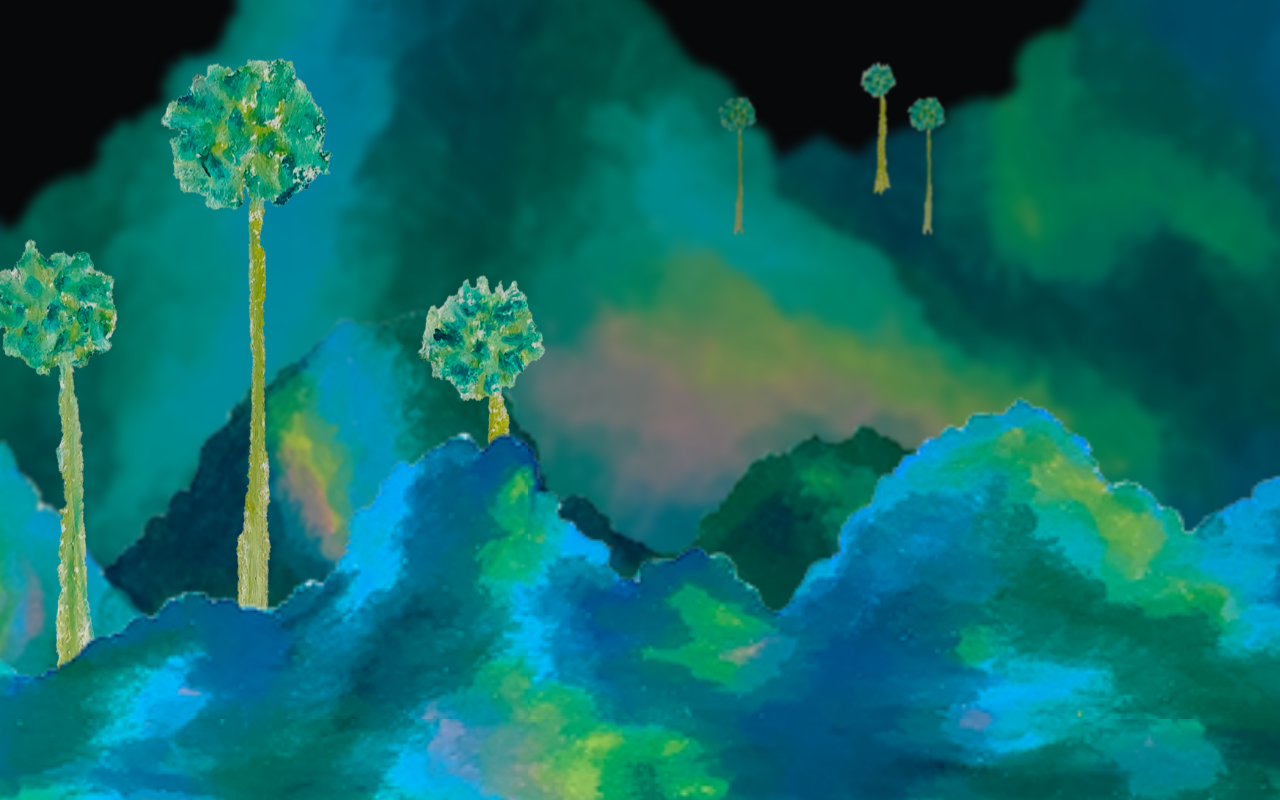
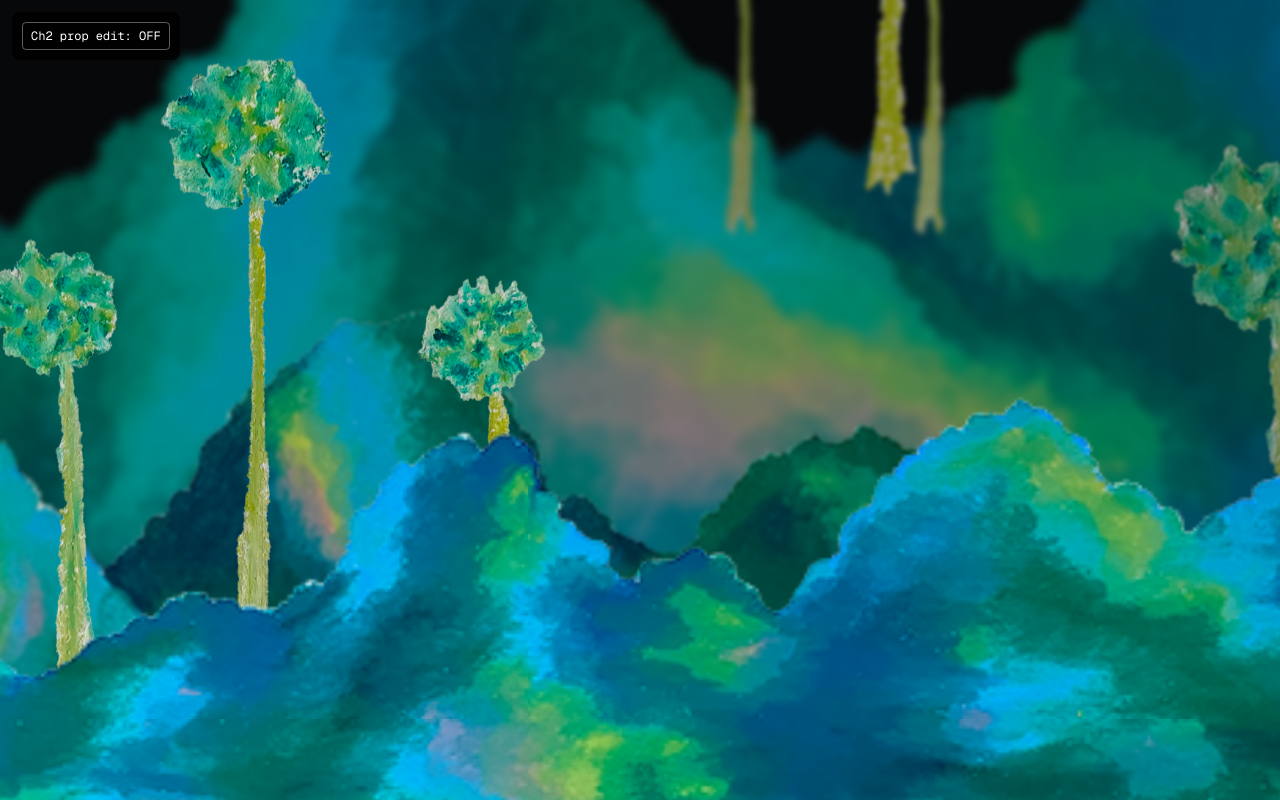
Before and after one commit to nalabboo/grun_261015, a Next.js app: page / in a window 1280 px wide. Built offline with nearby package versions, Linux system fonts and the light colour scheme.

Commit message:
grun_261018/s2 spore finish

```diff
--- a/src/components/scene2/Chapter2PropEditorPanel.tsx
+++ b/src/components/scene2/Chapter2PropEditorPanel.tsx
@@ -104,9 +104,9 @@ export default function Chapter2PropEditorPanel({
     const text = formatChapter2PropLayout(edits);
     try {
       await navigator.clipboard.writeText(text);
-      console.log("[Chapter2 spore4]", text);
+      console.log("[Chapter2 prop layout]", text);
     } catch {
-      console.log("[Chapter2 spore4]\n", text);
+      console.log("[Chapter2 prop layout]\n", text);
     }
   };
 
@@ -115,7 +115,7 @@ export default function Chapter2PropEditorPanel({
   return (
     <div style={panelStyle} onClick={(e) => e.stopPropagation()}>
       <button type="button" style={buttonStyle(editor.enabled)} onClick={onToggle}>
-        Ch2 spore4 edit: {editor.enabled ? "ON" : "OFF"}
+        Ch2 prop edit: {editor.enabled ? "ON" : "OFF"}
       </button>
 
       {editor.enabled && (
@@ -214,8 +214,8 @@ export default function Chapter2PropEditorPanel({
           </div>
 
           <div style={{ opacity: 0.72, lineHeight: 1.45 }}>
-            spore4 (berg2 뒤): Move / Scale on canvas. Copy JSON → CHAPTER2_PROP_FIXED_LAYOUTS.spore4 +
-            CHAPTER2_PROP_FIXED_BLUR.
+            spore2 ×2 + spore3: Move / Scale on canvas, blurRatio in panel. Copy JSON →
+            CHAPTER2_PROP_FIXED_LAYOUTS + CHAPTER2_PROP_FIXED_BLUR.
           </div>
         </>
       )}
--- a/src/components/scene2/Chapter2Scene.tsx
+++ b/src/components/scene2/Chapter2Scene.tsx
@@ -14,6 +14,7 @@ import Chapter2PropLayer from "@/components/scene2/Chapter2PropLayer";
 import Chapter2PropEditorPanel from "@/components/scene2/Chapter2PropEditorPanel";
 import {
   CHAPTER2_PROPS,
+  CHAPTER2_TUNABLE_PROP_IDS,
   getChapter2PropDefaultEdit,
   isChapter2PropTunable,
   sanitizeChapter2PropEdit,
@@ -67,7 +68,7 @@ export default function Chapter2Scene() {
 
   const [editor, setEditor] = useState<Chapter2PropEditorState>({
     enabled: false,
-    selectedId: "spore4",
+    selectedId: "spore2_0",
     mode: "translate",
   });
   const [propEdits, setPropEdits] = useState(defaultChapter2PropEdits);
@@ -205,7 +206,12 @@ export default function Chapter2Scene() {
   const maxForegroundScale = Math.max(...foregroundScales, 1);
 
   const berg4Layer = CHAPTER2_BERG_LAYERS.find((layer) => layer.id === "berg4");
-  const foregroundProps = CHAPTER2_PROPS.filter((prop) => prop.stack === "foreground");
+  const aboveBerg4Props = CHAPTER2_PROPS.filter((prop) => prop.stack === "aboveBerg4").sort(
+    (a, b) => a.zIndex - b.zIndex || a.id.localeCompare(b.id),
+  );
+  const aboveBerg3Props = CHAPTER2_PROPS.filter((prop) => prop.stack === "aboveBerg3").sort(
+    (a, b) => a.zIndex - b.zIndex || a.id.localeCompare(b.id),
+  );
   const behindBerg2Props = CHAPTER2_PROPS.filter((prop) => prop.stack === "behindBerg2");
 
   const renderPropLayer = (prop: Chapter2PropConfig) => {
@@ -264,6 +270,8 @@ export default function Chapter2Scene() {
         );
       })()}
 
+      {aboveBerg4Props.map((prop) => renderPropLayer(prop))}
+
       {foregroundLayers.map((layer, index) => {
         const shiftX = smooth.x * layer.parallax;
         const shiftY = smooth.y * layer.parallax * 0.65;
@@ -283,11 +291,10 @@ export default function Chapter2Scene() {
               scale={scale}
               edit={edit}
             />
+            {layer.id === "berg3" && aboveBerg3Props.map((prop) => renderPropLayer(prop))}
           </Fragment>
         );
       })}
-
-      {foregroundProps.map((prop) => renderPropLayer(prop))}
 
       <div
         className="chapter2-synesthesia-veil"
@@ -308,6 +315,7 @@ export default function Chapter2Scene() {
           onResetSelected={() => {
             setPropEdits((prev) => {
               const id = editor.selectedId;
+              if (!isChapter2PropTunable(id)) return prev;
               const next = { ...prev, [id]: getChapter2PropDefaultEdit(id) };
               saveChapter2PropEdits(next);
               return next;
@@ -315,7 +323,10 @@ export default function Chapter2Scene() {
           }}
           onResetAll={() => {
             setPropEdits((prev) => {
-              const next = { ...prev, spore4: getChapter2PropDefaultEdit("spore4") };
+              const next = { ...prev };
+              for (const id of CHAPTER2_TUNABLE_PROP_IDS) {
+                next[id] = getChapter2PropDefaultEdit(id);
+              }
               saveChapter2PropEdits(next);
               return next;
             });
--- a/src/constants/chapter2Config.ts
+++ b/src/constants/chapter2Config.ts
@@ -163,6 +163,7 @@ function loadImage(src: string): Promise<void> {
 export function preloadChapter2BergAssets(): Promise<void> {
   const urls = [
     ...CHAPTER2_BERG_LAYERS.map((layer) => chapter2LayerAssetUrl(layer)),
+    chapter2AssetUrl("grun objekt/spore1.png"),
     chapter2AssetUrl("grun objekt/spore2.png"),
     chapter2AssetUrl("grun objekt/spore3.png"),
     chapter2AssetUrl("grun objekt/spore4.png"),
--- a/src/constants/chapter2ObjectsConfig.ts
+++ b/src/constants/chapter2ObjectsConfig.ts
@@ -2,7 +2,7 @@ import type { Chapter2BergEditTransform } from "@/constants/chapter2Layout";
 import { chapter2AssetUrl } from "@/constants/chapter2Config";
 import { getDepthBlurRatio, getDepthBrightness } from "@/constants/sceneConfig";
 
-export type Chapter2PropStack = "foreground" | "behindBerg2";
+export type Chapter2PropStack = "aboveBerg4" | "aboveBerg3" | "behindBerg2";
 
 export type Chapter2PropEdit = Chapter2BergEditTransform & {
   blurRatio?: number;
@@ -24,15 +24,15 @@ export type Chapter2PropConfig = {
   defaultLayout: Chapter2BergEditTransform;
 };
 
-export const CHAPTER2_PROP_IDS = ["spore2_0", "spore2_1", "spore3", "spore4"] as const;
+export const CHAPTER2_PROP_IDS = ["spore1", "spore2_0", "spore2_1", "spore3", "spore4"] as const;
 export type Chapter2PropId = (typeof CHAPTER2_PROP_IDS)[number];
 
-/** Dev-only props (empty = all props use `CHAPTER2_PROP_FIXED_LAYOUTS`). */
-export const CHAPTER2_TUNABLE_PROP_IDS = [] as const satisfies readonly Chapter2PropId[];
-export type Chapter2TunablePropId = Chapter2PropId;
+/** Dev-tunable props (spore1 + spore4 are production-fixed). */
+export const CHAPTER2_TUNABLE_PROP_IDS = ["spore2_0", "spore2_1", "spore3"] as const;
+export type Chapter2TunablePropId = (typeof CHAPTER2_TUNABLE_PROP_IDS)[number];
 
-export function isChapter2PropTunable(id: Chapter2PropId): boolean {
-  return (CHAPTER2_TUNABLE_PROP_IDS as readonly Chapter2PropId[]).includes(id);
+export function isChapter2PropTunable(id: Chapter2PropId): id is Chapter2TunablePropId {
+  return (CHAPTER2_TUNABLE_PROP_IDS as readonly string[]).includes(id);
 }
 
 /** Production prop transforms — tune here after dev Copy JSON. */
@@ -40,13 +40,15 @@ export const CHAPTER2_PROP_FIXED_LAYOUTS: Record<
   Chapter2PropId,
   Chapter2BergEditTransform
 > = {
-  spore2_0: { x: 97.6, y: -564.8, scale: 0.48, scaleY: 0.48, rotate: 0 },
-  spore2_1: { x: 286.6, y: -564.8, scale: 0.48, scaleY: 0.48, rotate: 0 },
-  spore3: { x: 237.6, y: -604.8, scale: 0.52, scaleY: 0.52, rotate: 0 },
+  spore1: { x: 620, y: 40, scale: 2.56, scaleY: 2.56, rotate: 0 },
+  spore2_0: { x: 97.6, y: -564.8, scale: 1.44, scaleY: 1.44, rotate: 0 },
+  spore2_1: { x: 286.6, y: -564.8, scale: 1.44, scaleY: 1.44, rotate: 0 },
+  spore3: { x: 237.6, y: -604.8, scale: 1.56, scaleY: 1.56, rotate: 0 },
   spore4: { x: -370, y: -35, scale: 1.58, scaleY: 1.58, rotate: 0 },
 };
 
-/** Production spore4 (berg2 뒤) — same as `CHAPTER2_PROP_FIXED_LAYOUTS.spore4`. */
+/** Production spore1 / spore4 — same as fixed layouts in this file. */
+export const CHAPTER2_SPORE1_PRODUCTION_LAYOUT = CHAPTER2_PROP_FIXED_LAYOUTS.spore1;
 export const CHAPTER2_SPORE4_PRODUCTION_LAYOUT = CHAPTER2_PROP_FIXED_LAYOUTS.spore4;
 
 /** Optional prod blur overrides (spore4 `blurRatio` when set). */
@@ -55,10 +57,14 @@ export const CHAPTER2_PROP_FIXED_BLUR: Partial<Record<Chapter2PropId, number>> =
 /** When true, front props use fixed layout only. */
 export const CHAPTER2_PROPS_LAYOUT_LOCKED = true;
 
+/** When true, spore1 uses fixed layout/blur (not localStorage). */
+export const CHAPTER2_SPORE1_LAYOUT_LOCKED = true;
+
 /** When true, spore4 uses fixed layout/blur (not localStorage). */
 export const CHAPTER2_SPORE4_LAYOUT_LOCKED = true;
 
 /** Between berg4 (-260) and berg3 (-80); matched to parallax stacking. */
+const SPORE1_DEPTH_PX = -180;
 const SPORE2_0_DEPTH_PX = -210;
 const SPORE2_1_DEPTH_PX = -150;
 const SPORE3_DEPTH_PX = -120;
@@ -67,13 +73,31 @@ const SPORE4_DEPTH_PX = 35;
 const SPORE2_FILE = "grun objekt/spore2.png";
 const SPORE2_SIZE = { width: 236, height: 854 } as const;
 
+/** Match spore4 DOF softness (depth plane differs; blur is shared). */
+const SPORE4_BLUR = getDepthBlurRatio(SPORE4_DEPTH_PX);
+
+export const CHAPTER2_SPORE1: Chapter2PropConfig = {
+  id: "spore1",
+  file: "grun objekt/spore1.png",
+  width: 180,
+  height: 693,
+  zIndex: 3,
+  stack: "aboveBerg3",
+  parallax: 40,
+  heightVh: 0.34,
+  depthPx: SPORE1_DEPTH_PX,
+  blurRatio: SPORE4_BLUR,
+  brightness: getDepthBrightness(SPORE1_DEPTH_PX),
+  defaultLayout: CHAPTER2_PROP_FIXED_LAYOUTS.spore1,
+};
+
 export const CHAPTER2_SPORE2_0: Chapter2PropConfig = {
   id: "spore2_0",
   file: SPORE2_FILE,
   width: SPORE2_SIZE.width,
   height: SPORE2_SIZE.height,
-  zIndex: 22,
-  stack: "foreground",
+  zIndex: 2,
+  stack: "aboveBerg4",
   parallax: 42,
   heightVh: 0.36,
   depthPx: SPORE2_0_DEPTH_PX,
@@ -87,8 +111,8 @@ export const CHAPTER2_SPORE2_1: Chapter2PropConfig = {
   file: SPORE2_FILE,
   width: SPORE2_SIZE.width,
   height: SPORE2_SIZE.height,
-  zIndex: 22,
-  stack: "foreground",
+  zIndex: 1,
+  stack: "aboveBerg4",
   parallax: 46,
   heightVh: 0.36,
   depthPx: SPORE2_1_DEPTH_PX,
@@ -102,8 +126,8 @@ export const CHAPTER2_SPORE3: Chapter2PropConfig = {
   file: "grun objekt/spore3.png",
   width: 182,
   height: 645,
-  zIndex: 22,
-  stack: "foreground",
+  zIndex: 1,
+  stack: "aboveBerg4",
   parallax: 44,
   heightVh: 0.32,
   depthPx: SPORE3_DEPTH_PX,
@@ -111,8 +135,6 @@ export const CHAPTER2_SPORE3: Chapter2PropConfig = {
   brightness: getDepthBrightness(SPORE3_DEPTH_PX),
   defaultLayout: CHAPTER2_PROP_FIXED_LAYOUTS.spore3,
 };
-
-const SPORE4_BLUR = getDepthBlurRatio(SPORE4_DEPTH_PX);
 
 export const CHAPTER2_SPORE4: Chapter2PropConfig = {
   id: "spore4",
@@ -130,9 +152,10 @@ export const CHAPTER2_SPORE4: Chapter2PropConfig = {
 };
 
 export const CHAPTER2_PROPS = [
-  CHAPTER2_SPORE2_0,
+  CHAPTER2_SPORE1,
   CHAPTER2_SPORE2_1,
   CHAPTER2_SPORE3,
+  CHAPTER2_SPORE2_0,
   CHAPTER2_SPORE4,
 ] as const;
 
--- a/src/constants/chapter2PropLayout.ts
+++ b/src/constants/chapter2PropLayout.ts
@@ -3,6 +3,7 @@ import { CHAPTER2_BERG_LAYOUT_STORAGE_KEY } from "@/constants/chapter2Layout";
 import {
   CHAPTER2_PROP_IDS,
   CHAPTER2_PROPS_LAYOUT_LOCKED,
+  CHAPTER2_SPORE1_LAYOUT_LOCKED,
   CHAPTER2_SPORE4_LAYOUT_LOCKED,
   CHAPTER2_TUNABLE_PROP_IDS,
   getChapter2PropDefaultEdit,
@@ -69,14 +70,22 @@ function storedLockedLayoutLooksInvalid(
   });
 }
 
-function pruneStoredSpore4Layout() {
-  if (typeof window === "undefined" || !CHAPTER2_SPORE4_LAYOUT_LOCKED) return;
+function pruneStoredProductionPropLayouts() {
+  if (typeof window === "undefined") return;
   try {
     const raw = window.localStorage.getItem(CHAPTER2_PROP_LAYOUT_STORAGE_KEY);
     if (!raw) return;
     const parsed = JSON.parse(raw) as Record<string, unknown>;
-    if (!("spore4" in parsed)) return;
-    delete parsed.spore4;
+    let changed = false;
+    if (CHAPTER2_SPORE1_LAYOUT_LOCKED && "spore1" in parsed) {
+      delete parsed.spore1;
+      changed = true;
+    }
+    if (CHAPTER2_SPORE4_LAYOUT_LOCKED && "spore4" in parsed) {
+      delete parsed.spore4;
+      changed = true;
+    }
+    if (!changed) return;
     window.localStorage.setItem(CHAPTER2_PROP_LAYOUT_STORAGE_KEY, JSON.stringify(parsed, null, 2));
   } catch {
     /* ignore */
@@ -84,7 +93,7 @@ function pruneStoredSpore4Layout() {
 }
 
 export function loadChapter2PropEdits(): Record<Chapter2PropId, Chapter2PropEdit> {
-  pruneStoredSpore4Layout();
+  pruneStoredProductionPropLayouts();
   const base = layoutsFromFixedConfig();
   const stored = readStoredPropLayouts();
 
@@ -100,6 +109,10 @@ export function loadChapter2PropEdits(): Record<Chapter2PropId, Chapter2PropEdit
 
   for (const id of CHAPTER2_TUNABLE_PROP_IDS as readonly Chapter2PropId[]) {
     base[id] = sanitizeChapter2PropEdit(stored?.[id], base[id]);
+  }
+
+  if (CHAPTER2_SPORE1_LAYOUT_LOCKED) {
+    base.spore1 = sanitizeChapter2PropEdit(undefined, getChapter2PropDefaultEdit("spore1"));
   }
 
   if (CHAPTER2_SPORE4_LAYOUT_LOCKED) {
@@ -129,7 +142,7 @@ export function saveChapter2PropEdits(edits: Record<Chapter2PropId, Chapter2Prop
 export function formatChapter2PropLayout(
   edits: Partial<Record<Chapter2PropId, Chapter2PropEdit>>,
 ) {
-  const tunableOnly: Partial<Record<Chapter2PropId, Chapter2PropEdit>> = {};
+  const tunableOnly = {} as Record<Chapter2TunablePropId, Chapter2PropEdit>;
   for (const id of CHAPTER2_TUNABLE_PROP_IDS) {
     tunableOnly[id] = edits[id] ?? getChapter2PropDefaultEdit(id);
   }
@@ -138,12 +151,11 @@ export function formatChapter2PropLayout(
 
 export const DEV_CHAPTER2_PROP_EDITOR =
   CHAPTER2_TUNABLE_PROP_IDS.length > 0 &&
-  !CHAPTER2_SPORE4_LAYOUT_LOCKED &&
   process.env.NODE_ENV === "development" &&
   process.env.NEXT_PUBLIC_DEV_CHAPTER2_EDIT !== "0";
 
 export type Chapter2PropEditorState = {
   enabled: boolean;
-  selectedId: Chapter2PropId;
+  selectedId: Chapter2TunablePropId;
   mode: EditorMode;
 };
```
